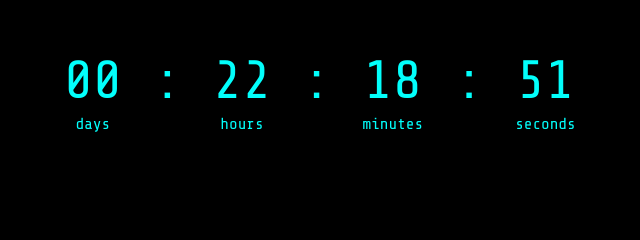
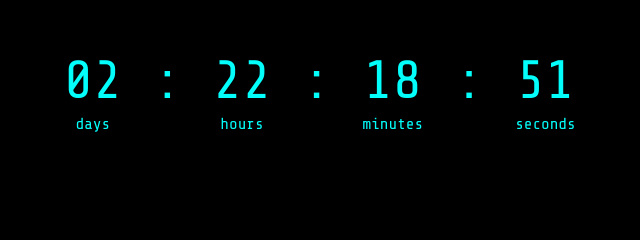
Before and after one commit to evanfinnigan/timepirate-countdown, a plain HTML site: page index.html in a window 1280 px wide. Shown: the part 261-501 px from the top of the page, 320-960 px from the left. Drawn offline with nearby package versions, Linux system fonts and the light colour scheme.

Commit message:
move to sunday midnight

```diff
--- a/index.html
+++ b/index.html
@@ -56,7 +56,7 @@
     }
 
     // Set the date we're counting down to
-    var countDownDate = new Date("Jan 23, 2021 00:00:00").getTime();
+    var countDownDate = new Date("Jan 25, 2021 00:00:00").getTime();
 
     // Update the count down every 1 second
     var x = setInterval(function() {
```
